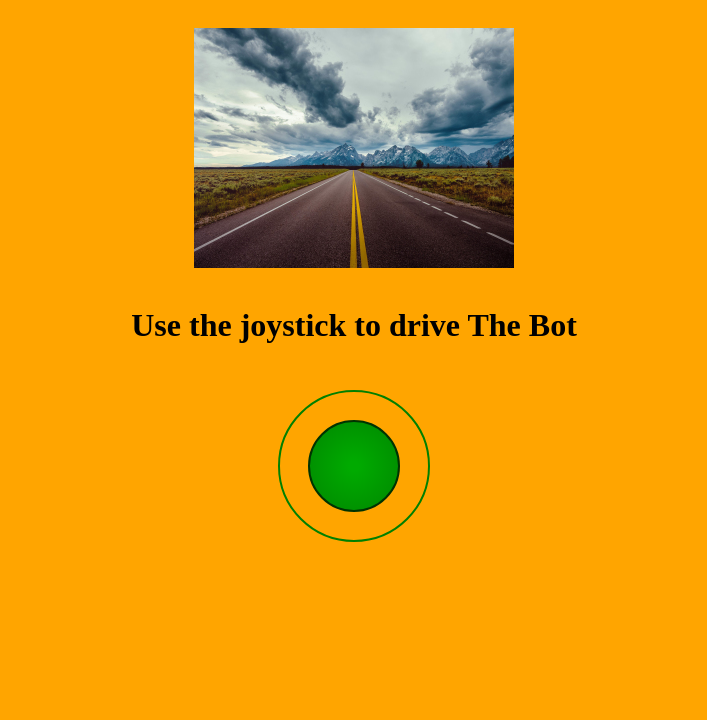
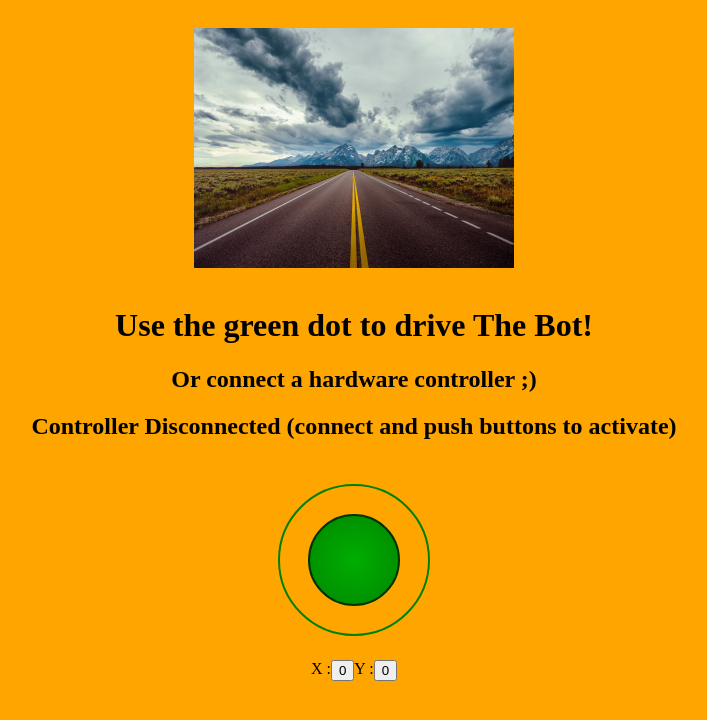
Before and after one commit to Fe1ky/BrowserBot, a Flask app: page /drive in a window 1280 px wide. Shown: the top 720 px of the page, without its empty margins (286-993 px from the left). Run offline with Flask 2, Linux system fonts and the light colour scheme; some libraries are stand-ins or nearby versions.

Commit message:
support for hardware controllers  added through the HTML5 Gamepad API (Currently only works when connected to a single XBox One controller). Typeos/bugs fixed

```diff
--- a/app.py
+++ b/app.py
@@ -69,14 +69,14 @@ def xyData(data):
     yTwelveBit = (round(float(parsedData["yVal"])/float(100)*4095)+2048)
     xVolt = str((5/4096)*xTwelveBit)
     yVolt = str((5/4096)*yTwelveBit)
-    print("Volts X: " + xVolt + "Volts Y: " + yVolt)
+    print("Volts X: " + xVolt + " Volts Y: " + yVolt)
 
 
 # The code below sends the normalized values to the DAC
 
     # normx = ((((float(parsedData["xVal"]))/2)/100)+.6)/1.2
     # dacx.normalized_value = normx
-    # normy = ((((float(parsedData["xVal"]))/2)/100)+.6)/1.2
+    # normy = ((((float(parsedData["yVal"]))/2)/100)+.6)/1.2
     # dacy.normalized_value = normy
 
 
--- /dev/null
+++ b/pyvenv.cfg
@@ -0,0 +1,3 @@
+home = /Library/Developer/CommandLineTools/usr/bin
+include-system-site-packages = false
+version = 3.8.9
--- a/static/js/com.js
+++ b/static/js/com.js
@@ -17,11 +17,28 @@ function openSocket() {
 }
 
 setInterval(function () {
-    joy1X.value = Joy1.GetX();
-    xVal = Joy1.GetX();
 
-    joy1Y.value = Joy1.GetY();
-    yVal = Joy1.GetY();
+    // console.log(getGamepadStatus())
+
+    if(getGamepadName()== "Xbox Wireless Controller Extended Gamepad" & Joy1.GetX() == 0 & Joy1.GetY()==0){
+        var joyCon1 = getGamepadStatus()[0];
+        // console.log("X: "+joyCon1[0]+", Y: "+joyCon1[1])
+
+        joy1X.value = Math.floor(joyCon1[0]*100);
+        xVal = Math.floor(joyCon1[0]*100);
+
+        joy1Y.value = Math.floor(joyCon1[1]*100);
+        yVal = Math.floor(joyCon1[1]*100);
+
+    } else {
+
+        joy1X.value = Joy1.GetX();
+        xVal = Joy1.GetX();
+
+        joy1Y.value = Joy1.GetY();
+        yVal = Joy1.GetY();
+    }
+
 
     data = {
         'xVal': xVal,
@@ -29,8 +46,3 @@ setInterval(function () {
     }
     socket.emit('xyData', data);
 }, 50);
-
-setInterval(function () {
-    joy1Y.value = Joy1.GetY();
-    yVal = Joy1.GetY();
-}, 50);
--- /dev/null
+++ b/static/js/gamepad.js
@@ -0,0 +1,67 @@
+var haveEvents = 'GamepadEvent' in window;
+var haveWebkitEvents = 'WebKitGamepadEvent' in window;
+var controllers = {};
+var connectStatus = false;
+
+  function connecthandler(e) {
+    addgamepad(e.gamepad);
+    connectStatus=true
+    document.getElementById("conStatus").innerHTML = "Connected to " + controllers[0].id
+  }
+
+  function addgamepad(gamepad) {
+    controllers[gamepad.index] = gamepad;
+  }
+
+function disconnecthandler(e) {
+    removegamepad(e.gamepad);
+    console.log("Gamepad Disconnected")
+    connectStatus = false
+    document.getElementById("conStatus").innerHTML = "Controller Disconnected (connect and push buttons to activate)"
+  }
+
+function removegamepad(gamepad) {
+  var d = document.getElementById("controller" + gamepad.index);
+  delete controllers[gamepad.index];
+}
+
+function getGamepadStatus(){
+  scangamepads();
+
+    var controller = controllers[0];
+    var joy1=[controller.axes[0],controller.axes[1]];
+    var joy2 = [controller.axes[2],controller.axes[3]]
+    // console.log("x: "+controller.axes[1]+"y: " +controller.axes[0]);
+    // console.log("x: "+controller.axes[2]+"y: " +controller.axes[3]);
+
+
+      return [joy1,joy2]
+  }
+
+  function getGamepadName(){
+    scangamepads();
+    if(connectStatus){
+    return (controllers[0].id)
+  }
+}
+
+
+function scangamepads() {
+  var gamepads = navigator.getGamepads ? navigator.getGamepads() : (navigator.webkitGetGamepads ? navigator.webkitGetGamepads() : []);
+  for (var i = 0; i < gamepads.length; i++) {
+    if (gamepads[i] && (gamepads[i].index in controllers)) {
+      controllers[gamepads[i].index] = gamepads[i];
+    }
+  }
+}
+
+
+if (haveEvents) {
+  window.addEventListener("gamepadconnected", connecthandler);
+  window.addEventListener("gamepaddisconnected", disconnecthandler);
+} else if (haveWebkitEvents) {
+  window.addEventListener("webkitgamepadconnected", connecthandler);
+  window.addEventListener("webkitgamepaddisconnected", disconnecthandler);
+} else {
+  setInterval(scangamepads, 100);
+}
--- a/templates/index.html
+++ b/templates/index.html
@@ -5,7 +5,9 @@
     <title>Drive Me</title>
 
     <script type=text/javascript src="{{url_for('static', filename='js/joy.js') }}"></script>
+
     <script src="static/node_modules/socket.io-client/dist/socket.io.js"></script>
+
     <link href="static/css/joystick.css" rel="stylesheet"></link>
 
 </Head>
@@ -17,22 +19,26 @@
     </div>
     <br>
     <h1 class="center">
-Use the joystick to drive The Bot
+Use the green dot to drive The Bot!
     </h1>
+
+    <h2 class="center">Or connect a hardware controller ;)</h2>
+
+    <h2 class="center" id= "conStatus">Controller Disconnected (connect and push buttons to activate)</h2>
 <div class="center">
         <div id="joy1Div" class="joystick"></div>
     </div>
-    <!-- <div style="  display: flex;
+    <div style="  display: flex;
         justify-content: center;">
 
             X :<input id="joy1X" type="button" />
             Y :<input id="joy1Y" type="button" />
 
-        </div> -->
+        </div>
     </div>
 
     <script type=text/javascript src="{{url_for('static', filename='js/com.js') }}"></script>
-
+    <script type=text/javascript src="{{url_for('static', filename='js/gamepad.js') }}"></script>
 
 </body>
 
```
Also changed, not shown: 14 other files.
